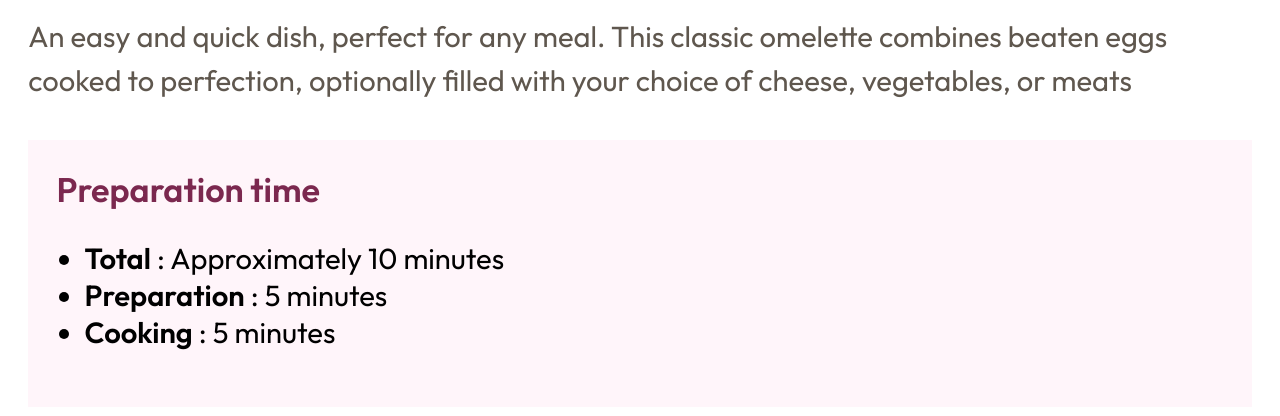
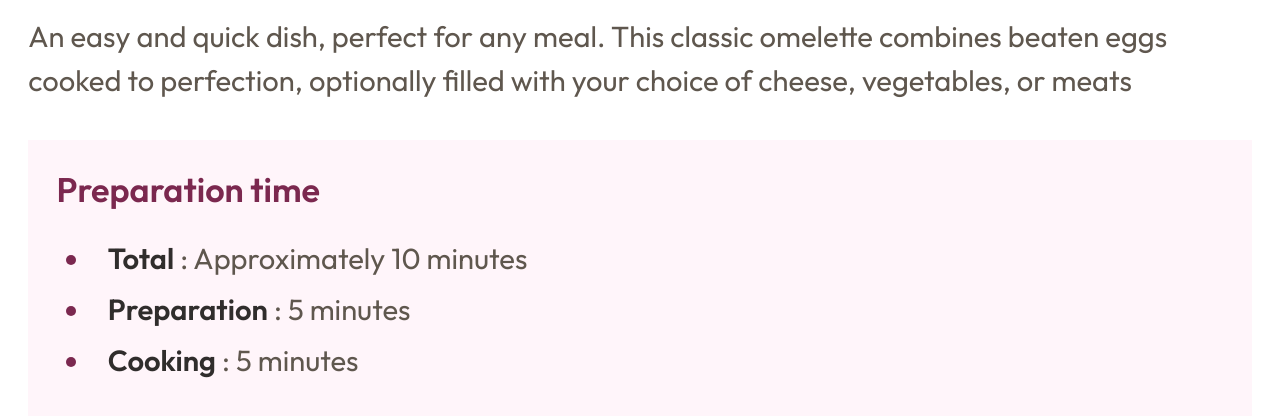
Before and after one commit to zesciati/Recipe-page, a plain HTML site: page index.html in a window 1280 px wide. Shown: the part 718-1134 px from the top of the page. Drawn offline with Linux system fonts and the light colour scheme.

Commit message:
feat: Section preparation time selesai

```diff
--- a/index.html
+++ b/index.html
@@ -20,15 +20,18 @@
   </header>
 
   <main>
-    <h1>Simple Omelette Recipe</h1>
-    <p>An easy and quick dish, perfect for any meal. This classic omelette combines beaten eggs cooked to perfection, optionally filled with your choice of cheese, vegetables, or meats</p>
+    <h1>simple omelette recipe</h1>
+    <p>An easy and quick dish, perfect for any meal. This classic omelette combines beaten eggs cooked to perfection,
+      optionally filled with your choice of cheese, vegetables, or meats</p>
 
     <section class="preparation-time">
       <h3>Preparation time</h3>
       <ul>
-        <li> <span>Total</span> : Approximately 10 minutes</li>
-        <li> <span>Preparation</span> : 5 minutes</li>
-        <li> <span>Cooking</span> : 5 minutes</li>
+        <li> <span>Total</span> <span style="color: hsl(30, 10%, 34%); font-weight: 400;"> : Approximately 10
+            minutes</span> </li>
+        <li class="preps"> <span>Preparation</span> <span style="color: hsl(30, 10%, 34%); font-weight: 400;"> : 5
+            minutes</span> </li>
+        <li> <span>Cooking</span> <span style="color: hsl(30, 10%, 34%); font-weight: 400;"> : 5 minutes</span> </li>
       </ul>
     </section>
   </main>
--- a/style.css
+++ b/style.css
@@ -95,6 +95,7 @@ main h1 {
   font-weight: 400;
   font-size: var(--step-3-larger);
   margin-bottom: var(--space-l);
+  text-transform: capitalize;
 }
 
 main p {
@@ -118,13 +119,21 @@ main p {
 
 .preparation-time ul {
   padding: var(--space-m);
-
+  max-width: 90%;
 }
 .preparation-time ul li {
   font-family: var(--font-outfit);
+  /* memberikan jarak antara li bullet dan text */
+  padding-left: 1rem;
+  color: var(--Rose-800);
+  margin-left: .45rem;
+}
 
+.preparation-time ul .preps{
+  margin-block: var(--space-xs);
 }
 
 .preparation-time span {
   font-weight: 600;
+  color: var(--Stone-900);
 }
```
